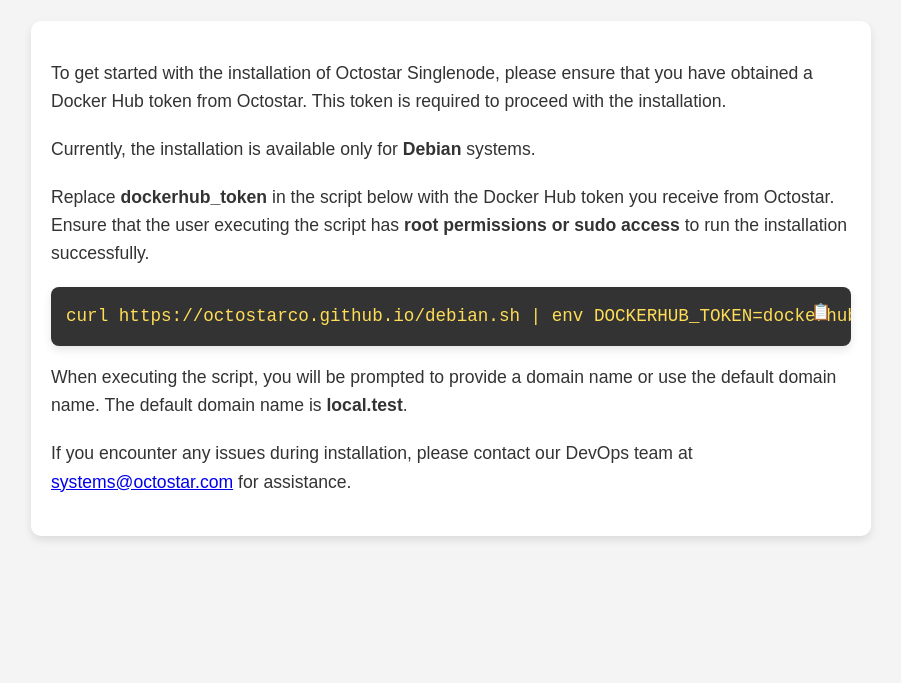
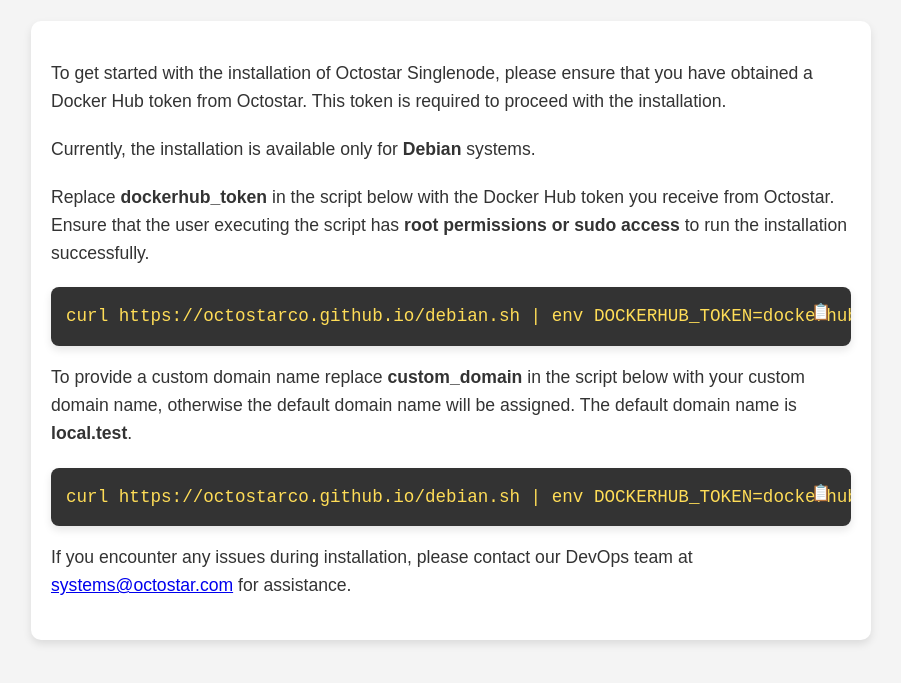
Before and after one commit to Octostarco/Octostarco.github.io, a plain HTML site: page index.html in a window 1280 px wide. Shown: the part 101-784 px from the top of the page, without its empty margins (189-1090 px from the left). Drawn offline with Linux system fonts and the light colour scheme.

Commit message:
prompt not allowed with bash, replaces with env var

```diff
--- a/index.html
+++ b/index.html
@@ -103,20 +103,24 @@
         Replace <strong>dockerhub_token</strong> in the script below with the Docker Hub token you receive from Octostar. Ensure that the user executing the script has <strong>root permissions or sudo access</strong> to run the installation successfully.
     </p>
     <div class="code-container">
-        <pre><code id="install-script">curl https://octostarco.github.io/debian.sh | env DOCKERHUB_TOKEN=dockerhub_token bash</code></pre>
-        <button class="copy-button" onclick="copyToClipboard()">📋</button>
+        <pre><code id="install-script-without-domain">curl https://octostarco.github.io/debian.sh | env DOCKERHUB_TOKEN=dockerhub_token bash</code></pre>
+        <button class="copy-button" onclick="copyToClipboard('install-script-without-domain')">📋</button>
     </div>
     <p>
-        When executing the script, you will be prompted to provide a domain name or use the default domain name. The default domain name is <strong>local.test</strong>.
+        To provide a custom domain name replace <strong>custom_domain</strong> in the script below with your custom domain name, otherwise the default domain name will be assigned. The default domain name is <strong>local.test</strong>.
     </p>
+    <div class="code-container">
+        <pre><code id="install-script-with-domain">curl https://octostarco.github.io/debian.sh | env DOCKERHUB_TOKEN=dockerhub_token CUSTOM_DOMAIN=custom_domain bash</code></pre>
+        <button class="copy-button" onclick="copyToClipboard('install-script-with-domain')">📋</button>
+    </div>
     <p>
         If you encounter any issues during installation, please contact our DevOps team at <a href="mailto:systems@octostar.com">systems@octostar.com</a> for assistance.
     </p>
 </main>
 
 <script>
-    function copyToClipboard() {
-        var scriptText = document.getElementById("install-script").innerText;
+    function copyToClipboard(elementId) {
+        var scriptText = document.getElementById(elementId).innerText;
         var tempInput = document.createElement("textarea");
         tempInput.value = scriptText;
         document.body.appendChild(tempInput);
```
Also changed, not shown: 1 other file.
